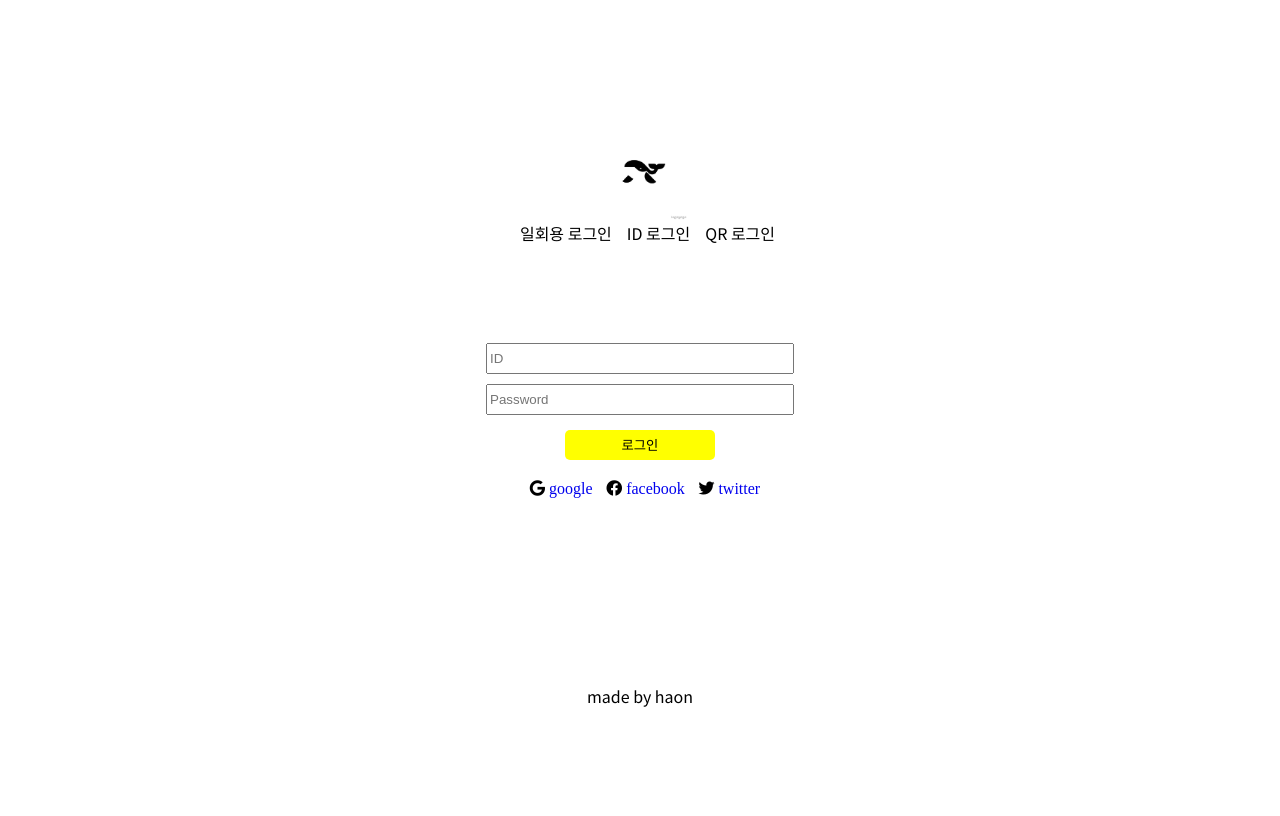
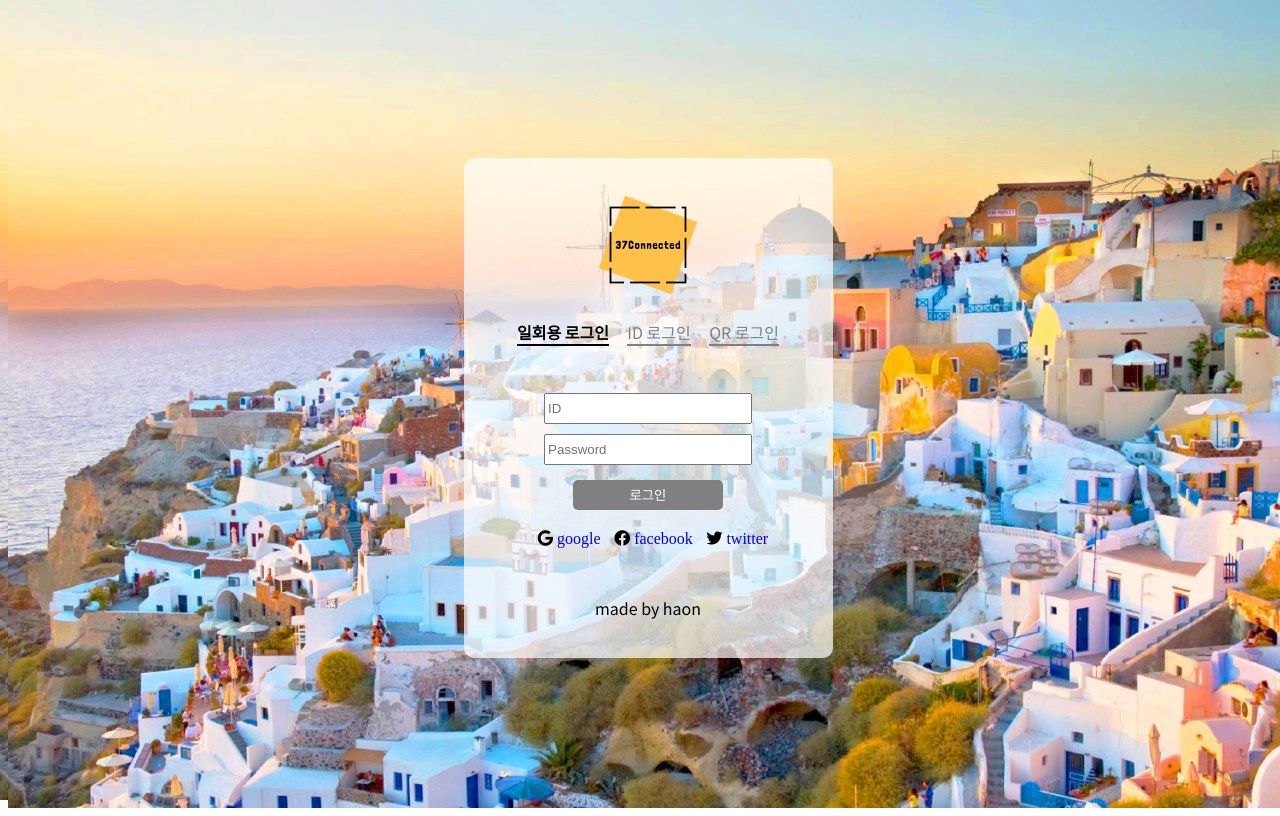
Before and after one commit to jinaliml/layout_practice, a plain HTML site: page index.html in a window 1280 px wide. Drawn offline with Linux system fonts and the light colour scheme.

Commit message:
로그인 페이지 마무리

```diff
--- a/index.html
+++ b/index.html
@@ -18,19 +18,20 @@
             <div class="header">
                 <div class="logo_box">
                     <img class="logo"
-                    src="images/logo1.jpg">
+                    src="images/logo_transparent.png">
                 </div>
 
                 <div class="login_box">
-                    <span class="login_dispossible">
-                        일회용 로그인
-                    </span>
-                    <span class="login_id">
-                        ID 로그인
-                    </span>
-                    <span class="login_qr">
-                        QR 로그인
-                    </span>
+                    <li class="login_dispossible selected">
+
+                        <a href="#">일회용 로그인</a>
+                    </li>
+                    <li class="login_id">
+                        <a href="#">ID 로그인</a>
+                    </li>
+                    <li class="login_qr">
+                        <a href="#">QR 로그인</a>
+                    </li>
                 </div>
             </div>
             <div class="body">
--- a/style/styles.scss
+++ b/style/styles.scss
@@ -1,54 +1,80 @@
+
+html,body{
+    font-family:"Noto Sans KR", "sans-serif";
+    width:100%;
+    height:100%;
+    background-image: url("..\\images\\background_2.jpg");
+    background-size: cover;
+    background-repeat: no-repeat;
+}
 a{
     text-decoration:none;
 }
-body{
-    font-family:"Noto Sans KR", "sans-serif";
-}
+
 .root{
 
-    min-width:100%;
-    min-height:100vh;
+    width:100%;
+    height:100%;
     display:flex;
     justify-content:center;
     align-items: center;
+
 }
 
 
 .square{
-    width:500px;
-    height:600px;
+    width:369px;
+    height:500px;
 
     display:flex;
     flex-flow: column wrap;
-
+    background-color:rgba( 255, 255, 255, 0.7);
+    overflow:hidden;
+    border-radius: 10px;
 }
 .header{
 
     width: 100%;
-    height:25%;
+    height:40%;
     display:flex;
     justify-content:center;
     flex-flow: column wrap;
     align-items: center;
 }
 .logo_box{
-    width:100px;
-    height:100px;
+    width:150px;
+    height:150px;
 }
 .logo{
-    width:100px;
-    height:100px;
+    width:100%;
+    height:100%;
 }
 .login_box{
-    display:flex;
+    width:71%;
+    display: flex;
     justify-content: space-between;
-    span{
-        margin-left:15px;
+    li{
+        list-style-type: none;
+        border-bottom: 2px solid grey;
+        &.selected{
+            a{
+                color: black;
+                font-weight:bold;
+            }
+            border-bottom: 2px solid black;
+        }
+
     }
+    a{
+        text-decoration: none;
+        color: grey;
+
+    }
+
 }
 .body{
 
-    height:50%;
+    height:40%;
     display: flex;
     flex-flow: column wrap;
     align-items: center;
@@ -64,25 +90,32 @@ body{
     justify-content: center;
 }
 .input_form > input{
-    width: 300px;
+    width: 200px;
     height: 25px;
     margin-top: 10px;
 
 }
 .login_button{
-    background: yellow;
+    background: grey;
     width: 150px;
     height: 30px;
     border:none;
     border-radius: 5px;
+    color: white;
+
+}
+.login_button:hover{
+
+    background: #436E8C;
+
 }
 .login_option>i{
     margin-left: 10px;
 }
 .footer{
 
-    height:25%;
+    height:20%;
     display: flex;
     justify-content:center;
-    align-items: flex-end;
+    align-items: center;
 }
```
Also changed, not shown: images/background.jpeg (added), images/background_2.jpg (added), images/logo_transparent.png (added), style/styles.css, 1 other file.
